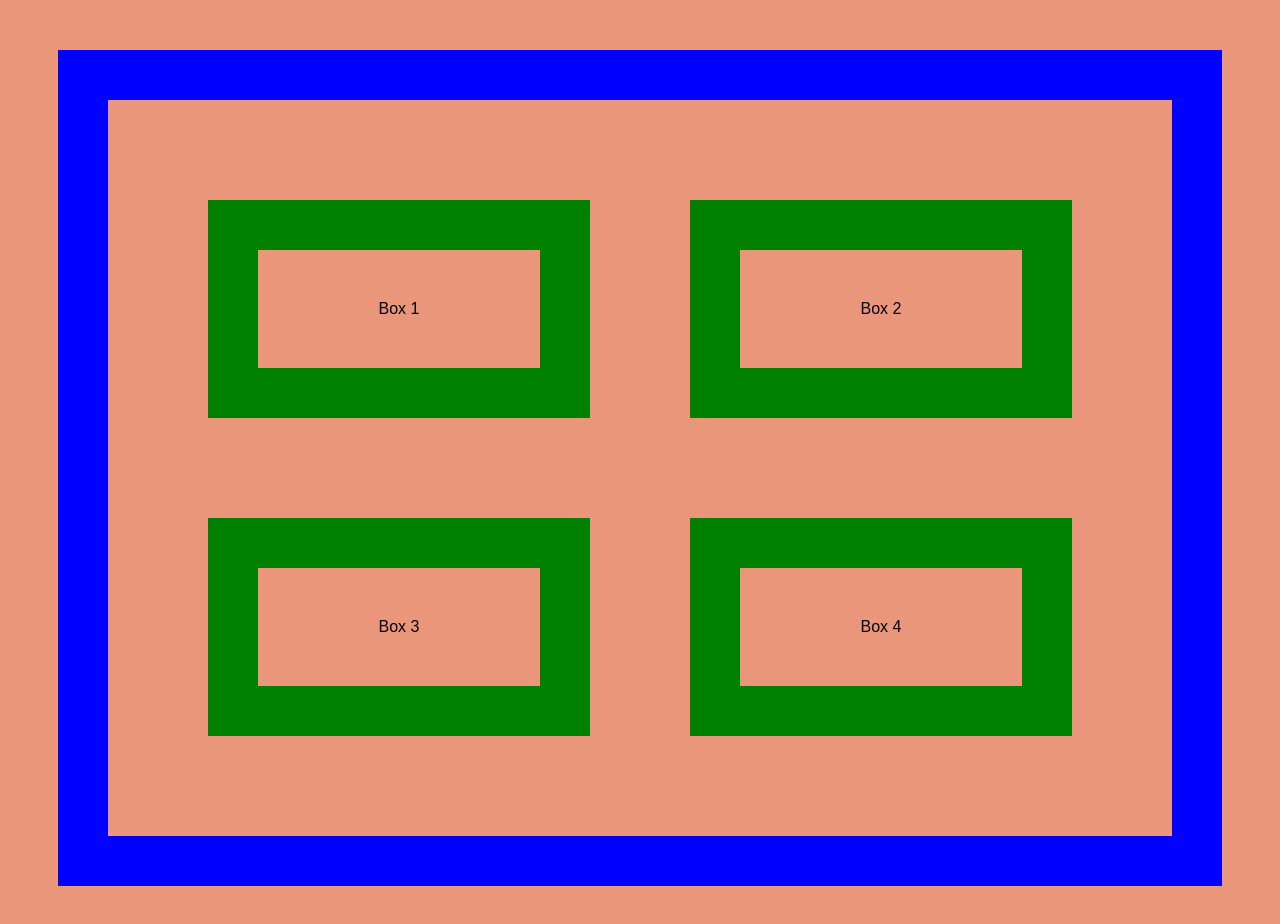
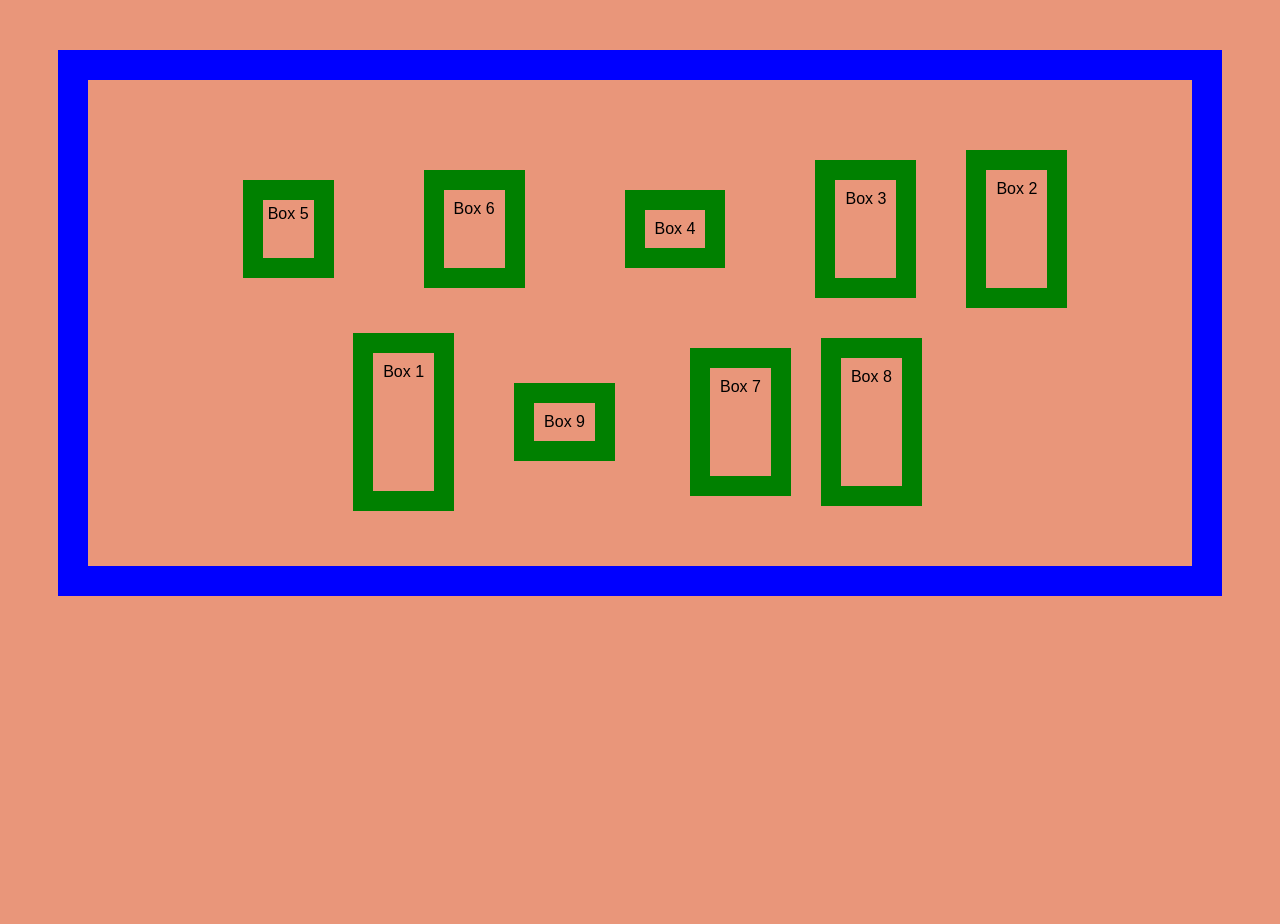
Before and after one commit to DJhabibi04/FlexBoxPractice, a plain HTML site: page index.html in a window 1280 px wide. After the commit the page ends 800 px from the top, so only its background shows below. Drawn offline with Linux system fonts and the light colour scheme.

Commit message:
Add more box classes, experiment with Flex

```diff
--- a/index.html
+++ b/index.html
@@ -13,5 +13,11 @@
    <div class="Box2">Box 2</div>
    <div class="Box3">Box 3</div>
    <div class="Box4">Box 4</div>
+   <div class="Box5">Box 5</div>
+   <div class="Box6">Box 6</div>
+   <div class="Box7">Box 7</div>
+   <div class="Box8">Box 8</div>
+    <div class="Box9">Box 9</div>
+
   </div>
  </body>
--- a/style.css
+++ b/style.css
@@ -6,21 +6,76 @@ font-family: Arial, Helvetica, sans-serif;}
 
 .container
 {display: flex;
-flex-wrap: wrap;
-justify-content: space-around;
-border: 50px solid blue;
+flex-flow: row wrap;
+justify-content: center;
+border: 30px solid blue;
 margin: 50px;
 padding: 50px;}
 
+.Box1
+{order: 6;
+margin: 5px;
+border: 20px solid green;
+padding: 10px;
+text-align: center;}
 
-.Box1, .Box2, .Box3, .Box4
-{flex-grow: 1;
-flex-shrink: 1;
-flex-basis: 0;
-text-align: center;
-border: 50px solid green;
+.Box2
+{order: 5;
+margin: 20px;
+border: 20px solid green;
+padding: 10px;
+text-align: center;}
+
+.Box3
+{order: 4;
+margin: 30px;
+border: 20px solid green;
+padding: 10px;
+text-align: center;}
+
+.Box4
+{order: 3;
+margin: 60px;
+border: 20px solid green;
+padding: 10px;
+text-align: center;}
+
+.Box5
+{order: 1;
 margin: 50px;
-padding: 50px;}
+border: 20px solid green;
+padding: 5px;
+text-align: center;}
+
+.Box6
+{order: 2;
+margin: 40px;
+border: 20px solid green;
+padding: 10px;
+text-align: center;}
+
+.Box7
+{order: 8;
+margin: 20px;
+border: 20px solid green;
+padding: 10px;
+text-align: center;}
+
+.Box8
+{order: 9;
+margin: 10px;
+border: 20px solid green;
+padding: 10px;
+text-align: center;}
+
+.Box9
+{order: 7;
+margin: 55px;
+border: 20px solid green;
+padding: 10px;
+text-align: center;}
+
+
 
 
 /*    /*
```
